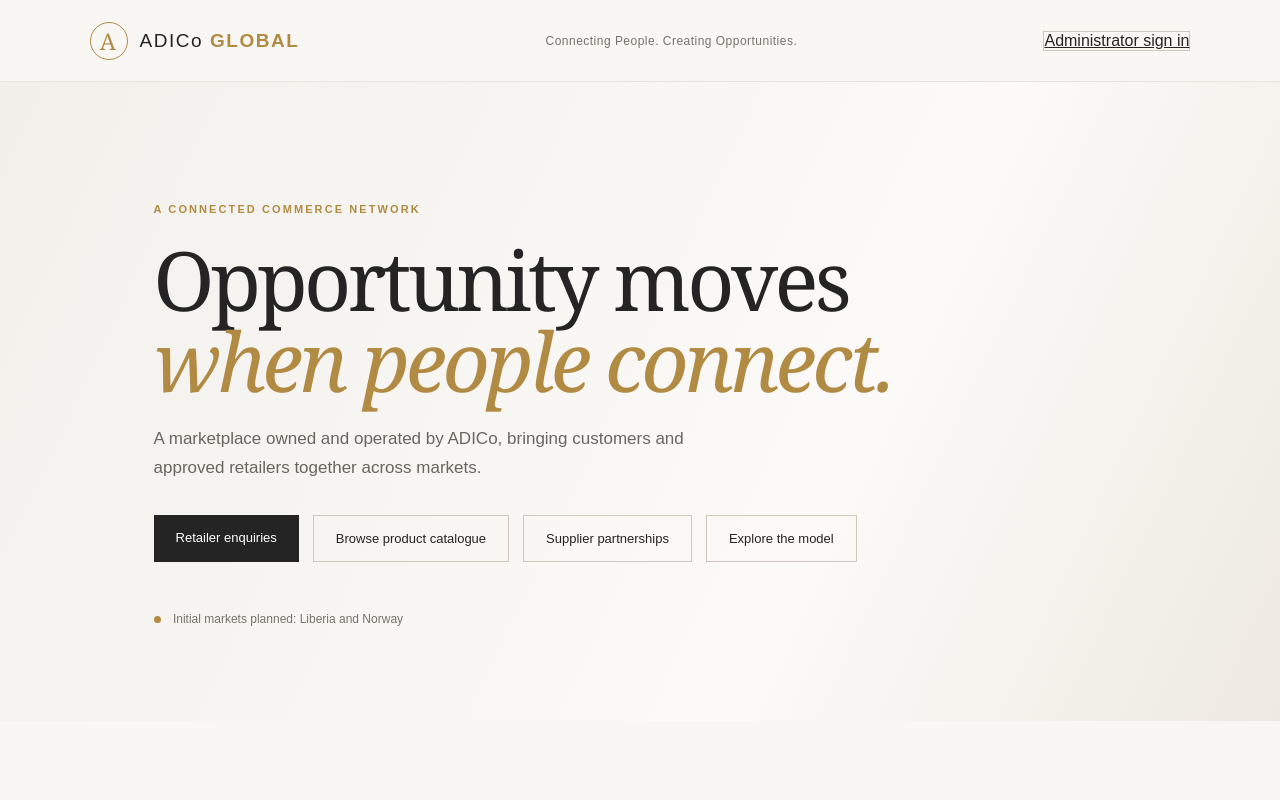
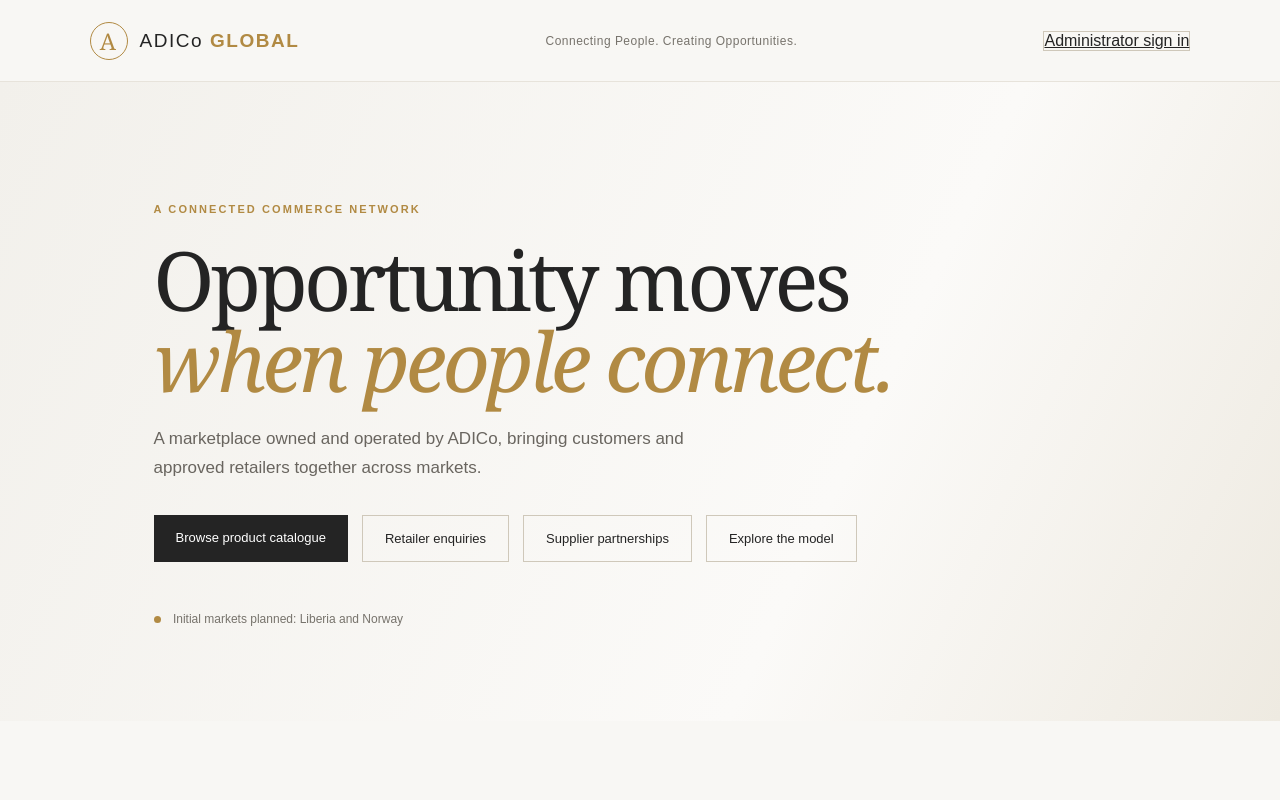
Before and after one commit to abrahimdukully-jpg/adico-global, a Next.js app: page / in a window 1280 px wide. Shown: the top 800 px of the page. Built offline with nearby package versions, Linux system fonts and the light colour scheme.

Commit message:
Put product catalogue first on homepage

```diff
--- a/app/page.tsx
+++ b/app/page.tsx
@@ -14,7 +14,7 @@ export default function Home() {
       <p className="eyebrow">A connected commerce network</p>
       <h1>Opportunity moves<br/><em>when people connect.</em></h1>
       <p className="intro">A marketplace owned and operated by ADICo, bringing customers and approved retailers together across markets.</p>
-      <div className="actions"><a className="primary" href="/retailer-interest">Retailer enquiries</a><a className="secondary" href="/catalogue">Browse product catalogue</a><a className="secondary" href="/supplier-partnership">Supplier partnerships</a><a className="secondary" href="#how-it-works">Explore the model</a></div>
+      <div className="actions"><a className="primary" href="/catalogue">Browse product catalogue</a><a className="secondary" href="/retailer-interest">Retailer enquiries</a><a className="secondary" href="/supplier-partnership">Supplier partnerships</a><a className="secondary" href="#how-it-works">Explore the model</a></div>
       <div className="launch-note"><span className="dot"/> Initial markets planned: Liberia and Norway</div>
     </section>
     <section id="how-it-works" className="section"><p className="eyebrow">How ADICo Global works</p><h2>One network. Clear responsibilities.</h2><div className="grid">{pillars.map(([title,desc],i)=><article className="tile" key={title}><span className="number">0{i+1}</span><h3>{title}</h3><p>{desc}</p></article>)}</div></section>
```
